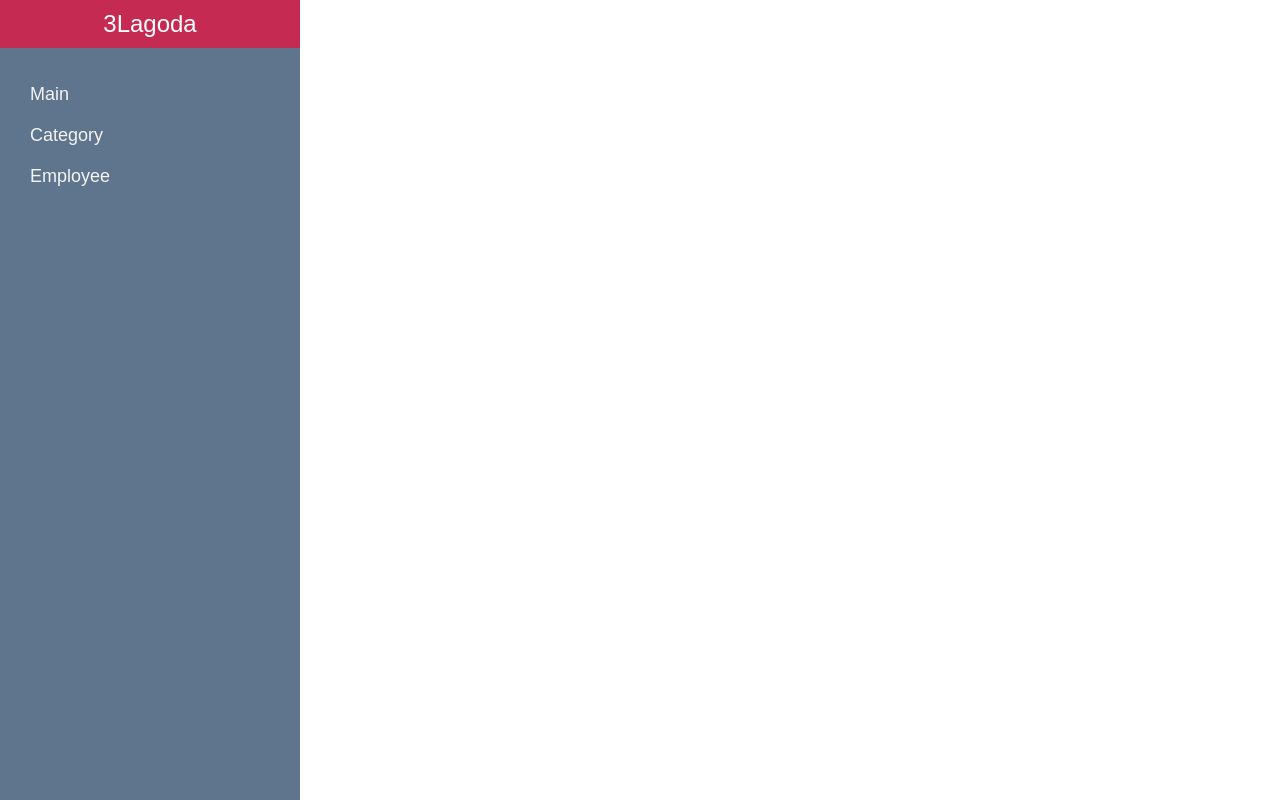
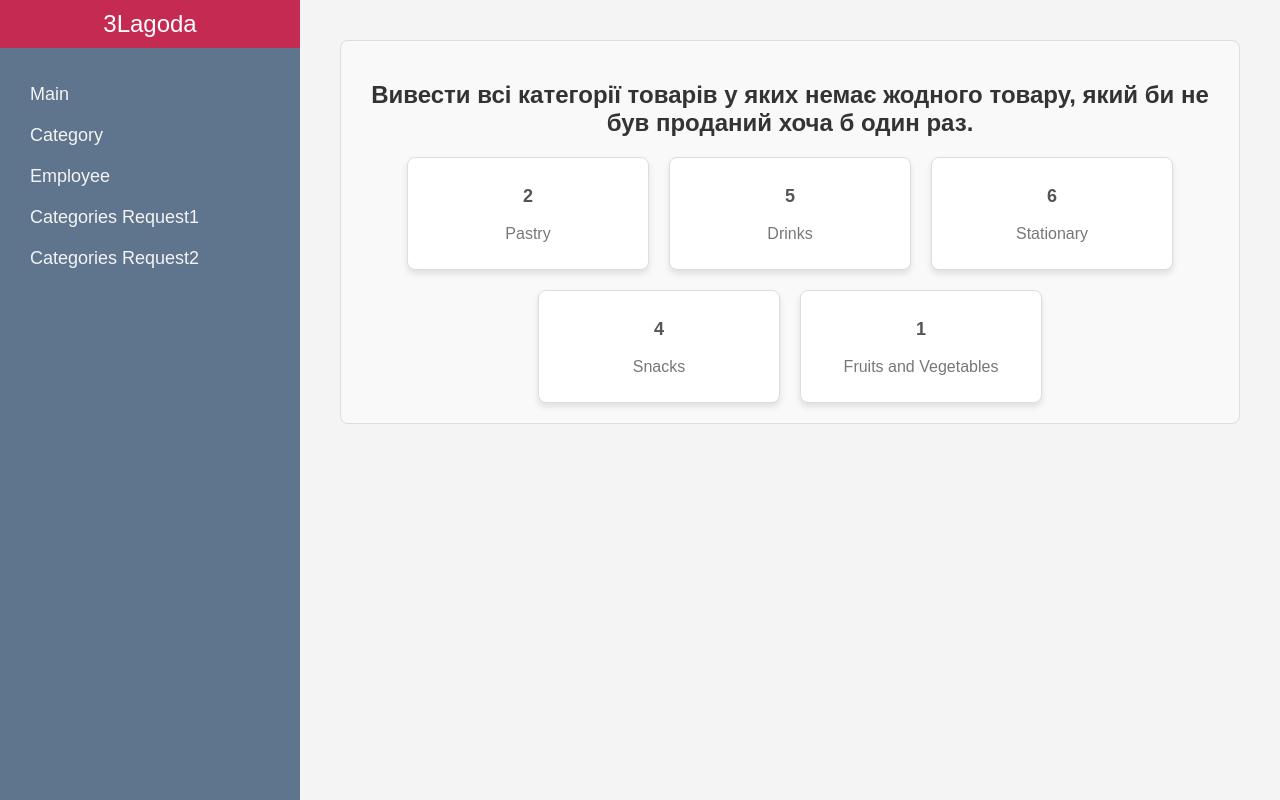
Before and after one commit to Olex-Right/3lagoda, a React (Create React App) app: page /category-request1 in a window 1280 px wide. Built offline with nearby package versions, Linux system fonts and the light colour scheme.

Commit message:
Added CategoryRequest1 and CategoryRequest2 pages

```diff
--- a/package.json
+++ b/package.json
@@ -10,6 +10,7 @@
     "@types/node": "^16.18.97",
     "@types/react": "^18.3.3",
     "@types/react-dom": "^18.3.0",
+    "axios": "^1.7.2",
     "react": "^18.3.1",
     "react-dom": "^18.3.1",
     "react-router-dom": "^6.23.1",
--- /dev/null
+++ b/src/api/categories.ts
@@ -0,0 +1,25 @@
+import { ICategory, ICategoryWithProfit } from "../interfaces/category";
+
+export const fetchCategoryRequest1 = async (): Promise<ICategory[]> => {
+  const fetchedCategories: ICategory[] = [
+    { category_name: "Pastry", category_number: "2" },
+    { category_name: "Drinks", category_number: "5" },
+    { category_name: "Stationary", category_number: "6" },
+    { category_name: "Snacks", category_number: "4" },
+    { category_name: "Fruits and Vegetables", category_number: "1" },
+  ];
+  return fetchedCategories;
+};
+
+
+export const fetchCategoryRequest2 = async (): Promise<ICategoryWithProfit[]> => {
+  const fetchedCategories: ICategoryWithProfit[] = [
+    { category_name: "Pastry", category_number: "2", profit: 575 },
+    { category_name: "Drinks", category_number: "5", profit: 6052 },
+    { category_name: "Stationary", category_number: "6", profit: 1250 },
+    { category_name: "Meat", category_number: "3", profit: 4510 },
+    { category_name: "Snacks", category_number: "4", profit: 3040 },
+    { category_name: "Fruits and Vegetables", category_number: "1", profit: 2112 },
+  ];
+  return fetchedCategories;
+};
--- a/src/components/Layout/layout.css
+++ b/src/components/Layout/layout.css
@@ -1,6 +1,7 @@
 body {
   margin: 0;
   font-family: Arial, sans-serif;
+  background: #f4f4f4;
 }
 
 .layout{
@@ -43,3 +44,58 @@ body {
 .menu a:hover{
   text-decoration: underline;
 }
+
+.content{
+  padding: 20px;
+  flex: 1 1;
+}
+
+h2{
+  color: #29323D;
+}
+
+/* CategoryRequest1.css */
+
+.category-container {
+  margin: 20px;
+  padding: 20px;
+  border: 1px solid #ddd;
+  border-radius: 8px;
+  background-color: #f9f9f9;
+}
+
+.category-title {
+  font-size: 24px;
+  font-weight: bold;
+  margin-bottom: 20px;
+  text-align: center;
+  color: #333;
+}
+
+.category-content {
+  display: flex;
+  flex-wrap: wrap;
+  gap: 20px;
+  justify-content: center;
+}
+
+.category-item {
+  background-color: #fff;
+  border: 1px solid #ddd;
+  border-radius: 8px;
+  padding: 10px 20px;
+  width: 200px;
+  text-align: center;
+  box-shadow: 0 4px 6px rgba(0, 0, 0, 0.1);
+}
+
+.category-number {
+  font-size: 18px;
+  font-weight: bold;
+  color: #555;
+}
+
+.category-name {
+  font-size: 16px;
+  color: #777;
+}
--- a/src/constatns/menuItems.ts
+++ b/src/constatns/menuItems.ts
@@ -7,6 +7,8 @@ const menuItems: MenuItem[] = [
   { name: "Main", link: "/" },
   { name: "Category", link: "/category" },
   { name: "Employee", link: "/employee" },
+  { name: "Categories Request1", link: "/category-request1" },
+  { name: "Categories Request2", link: "/category-request2" },
 ];
 
 export default menuItems;
--- /dev/null
+++ b/src/interfaces/category.ts
@@ -0,0 +1,10 @@
+export interface ICategory {
+  category_number: string;
+  category_name: string;
+}
+
+export interface ICategoryWithProfit {
+  category_number: string;
+  category_name: string;
+  profit: number;
+}
--- /dev/null
+++ b/src/pages/Category/CategoryRequest1.tsx
@@ -0,0 +1,29 @@
+import React, { useEffect, useState } from "react";
+import { ICategory } from "../../interfaces/category";
+import { fetchCategoryRequest1 } from "../../api/categories";
+
+const CategoryRequest1 = (): JSX.Element => {
+  const [categories, setCategories] = useState<ICategory[]>([]);
+  useEffect(() => {
+    fetchCategoryRequest1().then(setCategories);
+  }, []);
+
+  return (
+    <div className="category-container">
+      <h2 className="category-title">
+        Вивести всі категорії товарів у яких немає жодного товару, який би не
+        був проданий хоча б один раз.
+      </h2>
+      <div className="category-content">
+        {categories.map((category) => (
+          <div key={category.category_number} className="category-item">
+            <p className="category-number">{category.category_number}</p>
+            <p className="category-name">{category.category_name}</p>
+          </div>
+        ))}
+      </div>
+    </div>
+  );
+};
+
+export default CategoryRequest1;
--- /dev/null
+++ b/src/pages/Category/CategoryRequest2.tsx
@@ -0,0 +1,29 @@
+import React, { useEffect, useState } from "react";
+import { ICategoryWithProfit } from "../../interfaces/category";
+import { fetchCategoryRequest2 } from "../../api/categories";
+
+const CategoryRequest2 = (): JSX.Element => {
+  const [categories, setCategories] = useState<ICategoryWithProfit[]>([]);
+  useEffect(() => {
+    fetchCategoryRequest2().then(setCategories);
+  }, []);
+
+  return (
+    <div className="category-container">
+      <h2 className="category-title">
+        Вивести суму продажів кожної окремої категорії товарів.
+      </h2>
+      <div className="category-content">
+        {categories.map((category) => (
+          <div key={category.category_number} className="category-item">
+            <p className="category-number">{category.category_number}</p>
+            <p className="category-name">{category.category_name}</p>
+            <p className="category-profit">{category.profit} грн</p>
+          </div>
+        ))}
+      </div>
+    </div>
+  );
+};
+
+export default CategoryRequest2;
--- a/src/routes/index.tsx
+++ b/src/routes/index.tsx
@@ -2,10 +2,14 @@ import React from "react";
 import { Route, Routes } from "react-router-dom";
 import Category from "../pages/Category/Category";
 import Employee from "../pages/Employee/Employee";
+import CategoryRequest1 from "../pages/Category/CategoryRequest1";
+import CategoryRequest2 from "../pages/Category/CategoryRequest2";
 
 const Router = () => {
   return (
     <Routes>
+      <Route path="/category-request1" element={<CategoryRequest1 />} />
+      <Route path="/category-request2" element={<CategoryRequest2 />} />
       <Route path="/category" element={<Category />} />
       <Route path="/employee" element={<Employee />} />
       <Route path="/" element={<Employee />} />
```
Also changed, not shown: 1 other file (tests, documents, lock files or other folders).
